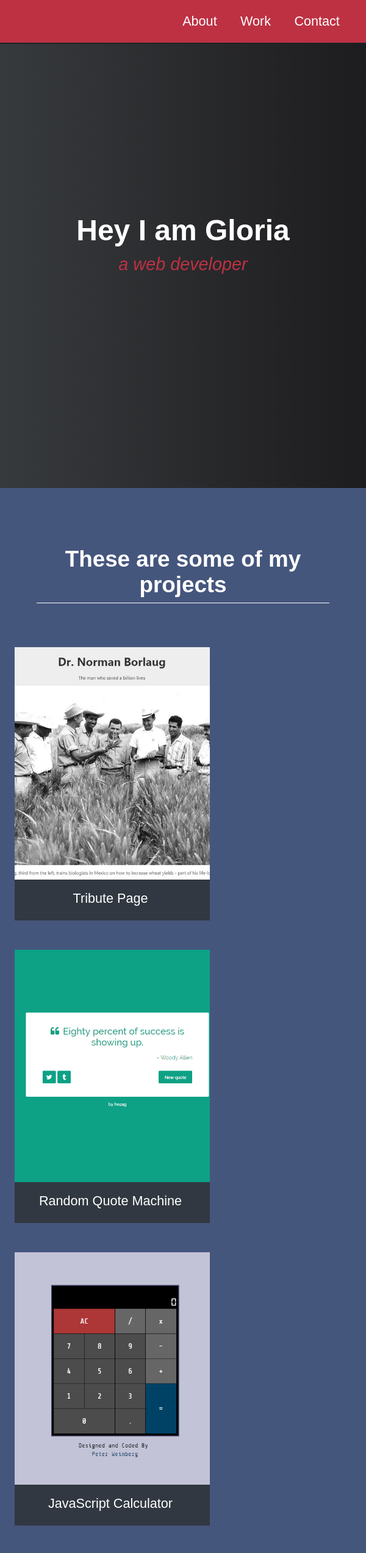
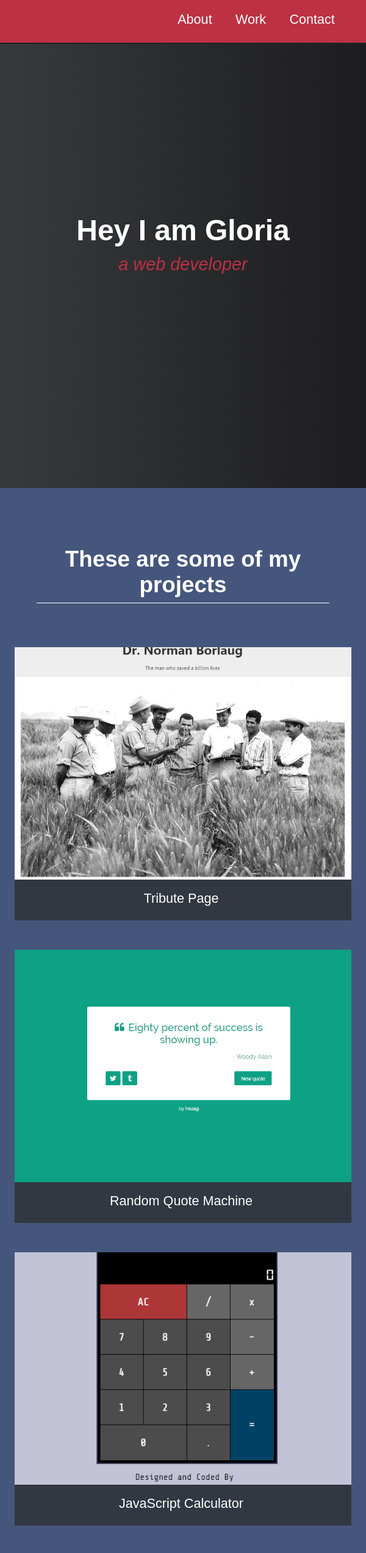
Before and after one commit to GloriaSekyere/freeCodeCamp-RWD, a plain HTML site: page 8. Responsive Web Design Projects/5. Build a Personal Portfolio Webpage/index.html in a window 600 px wide. Shown: the top 2546 px of the page at 61% size. Drawn offline with Linux system fonts and the light colour scheme.

Commit message:
Complete Personal Portfolio Project

```diff
--- a/8. Responsive Web Design Projects/5. Build a Personal Portfolio Webpage/index.css
+++ b/8. Responsive Web Design Projects/5. Build a Personal Portfolio Webpage/index.css
@@ -28,28 +28,20 @@ body {
     position: fixed;
     top:0;
     z-index: 1;
-}
-#nav-list {
-    list-style-type: none;
-    float: right;
-    height: 100%;
-    margin-right: 1.5rem;
-    display: table;
-}
-.nav-list-item {
-    display: table-cell;
-    height: 100%;
-    vertical-align: middle;
-}
-.nav-list-item:hover {
-    background-color: var(--blue);
-    cursor: pointer;
+    display: flex;
+    justify-content: flex-end;
+    align-items: center;
+    padding-right: 2rem;
 }
 .nav-link {
     text-decoration: none;
     color: #fff;
     font-size: 1.35em;
-    padding: 0 1.2rem;
+    padding: 1.2rem 1.2rem;
+    height: 100%;
+}
+.nav-link:hover {
+    background-color: var(--blue);
 }
 
 
@@ -107,16 +99,17 @@ body {
 
 /* Project tiles */
 #project-tiles {
-    width: 80%;
+    width: 100%;
     margin:  2rem auto;
     display: flex;
     flex-wrap: wrap;
+    justify-content: center;
 }
 #project-tiles a {
     text-decoration: none;
 }
 .project-tile {
-    width: 25rem;
+    width: 45vh;
     height: 28rem;
     background-color: var(--gray);
     margin: auto;
@@ -276,30 +269,33 @@ footer {
 }
 
 
-@media only screen and (max-width:600px) {
-  /* Project tiles */
-  #project-tiles {
-    width: 100%;
-  }
-  .project-tile {
-    width: 100%;
-  }
-}
-
-@media only screen and (min-width:600px) and (max-width: 992px) {
-  /* Project tiles */
+@media only screen and (max-width: 600px) {
 #project-tiles {
     width: 100%;
     margin:  2rem auto;
     display: flex;
     flex-wrap: wrap;
-    display:
+    justify-content: center;
 }
-
 .project-tile {
-    width: 20rem;
+    width: 100%;
     height: 28rem;
     background-color: var(--gray);
     margin: auto;
     margin: 1.5rem;
 }
+#fp1 {
+    width: auto;
+    padding: 2.85rem 2vw 2.85rem 10vw;
+}
+#fp2 {
+    width: auto;
+    padding: 2.85rem 10vw 2.85rem 2vw;
+}
+}
+
+@media only screen and (max-height: 500px) {
+    #contact-section {
+        height: 400px;
+    }
+}
--- a/8. Responsive Web Design Projects/5. Build a Personal Portfolio Webpage/index.html
+++ b/8. Responsive Web Design Projects/5. Build a Personal Portfolio Webpage/index.html
@@ -12,11 +12,9 @@
 <body>
 
   <nav id="navbar">
-    <ul id="nav-list">
-      <li class="nav-list-item"><a class="nav-link" href="#">About</a></li>
-      <li class="nav-list-item"><a class="nav-link" href="#">Work</a></li>
-      <li class="nav-list-item"><a  class="nav-link"href="#">Contact</a></li>
-    </ul>
+    <a class="nav-link" href="#welcome-section">About</a>
+    <a class="nav-link" href="#projects">Work</a>
+    <a class="nav-link"href="#contact-section">Contact</a>
   </nav>
 
   <main id="main-page">
@@ -30,7 +28,7 @@
       <h2 id="project-section-title">These are some of my projects</h2>
       <div id="project-tiles">
         <div class="project-tile">
-          <a href="#">
+          <a href="https://codepen.io/gloriasekyere/pen/KKqZoZy">
             <img class="project-img" src="images/tribute.jpeg" alt="Tribute page">
             <p class="project-description">Tribute Page</p>
           </a>
@@ -84,7 +82,7 @@
             </li>
             <li class="social-list-item">
                <span class="fa fa-github"></span>
-               <a class="social-link" href="#">GitHub</a>
+               <a id="profile-link" class="social-link" href="https://github.com/GloriaSekyere" target="_blank">GitHub</a>
             </li>
             <li class="social-list-item">
               <span class="fa fa-twitter"></span>
```
